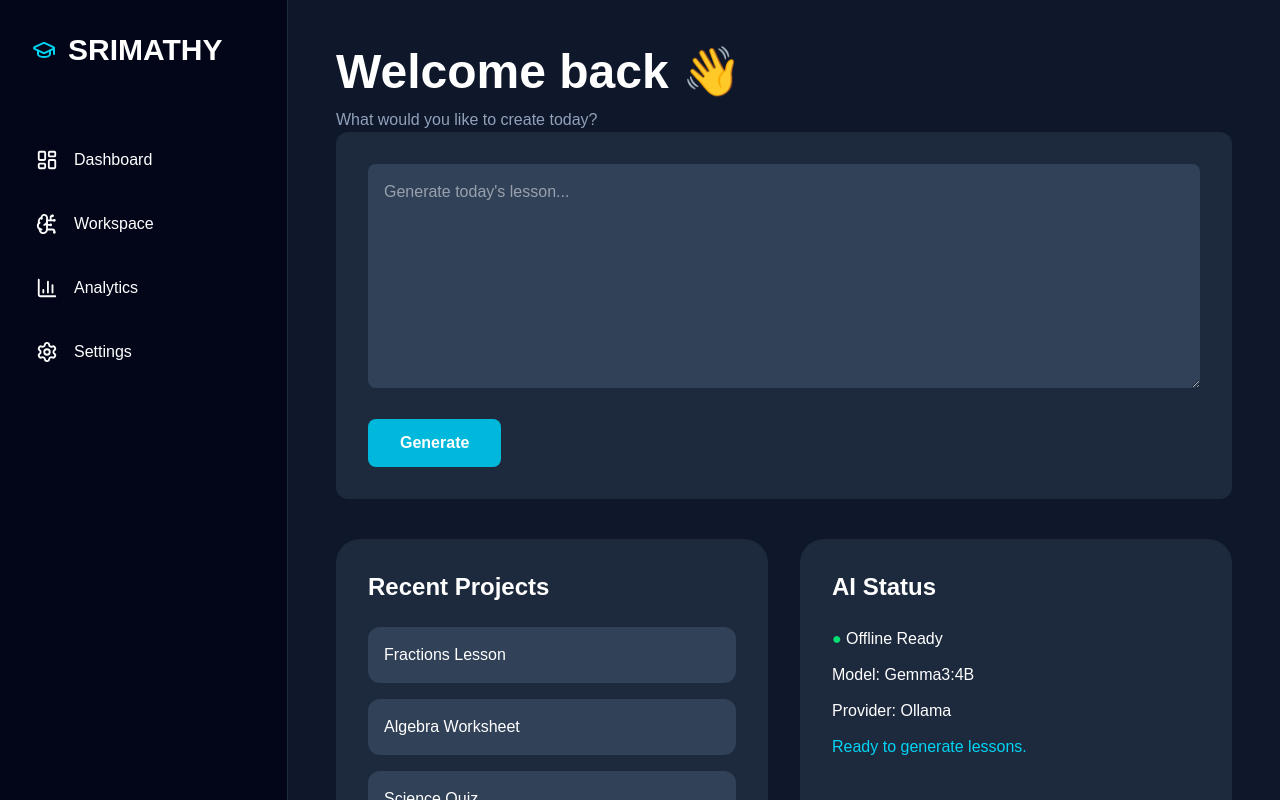
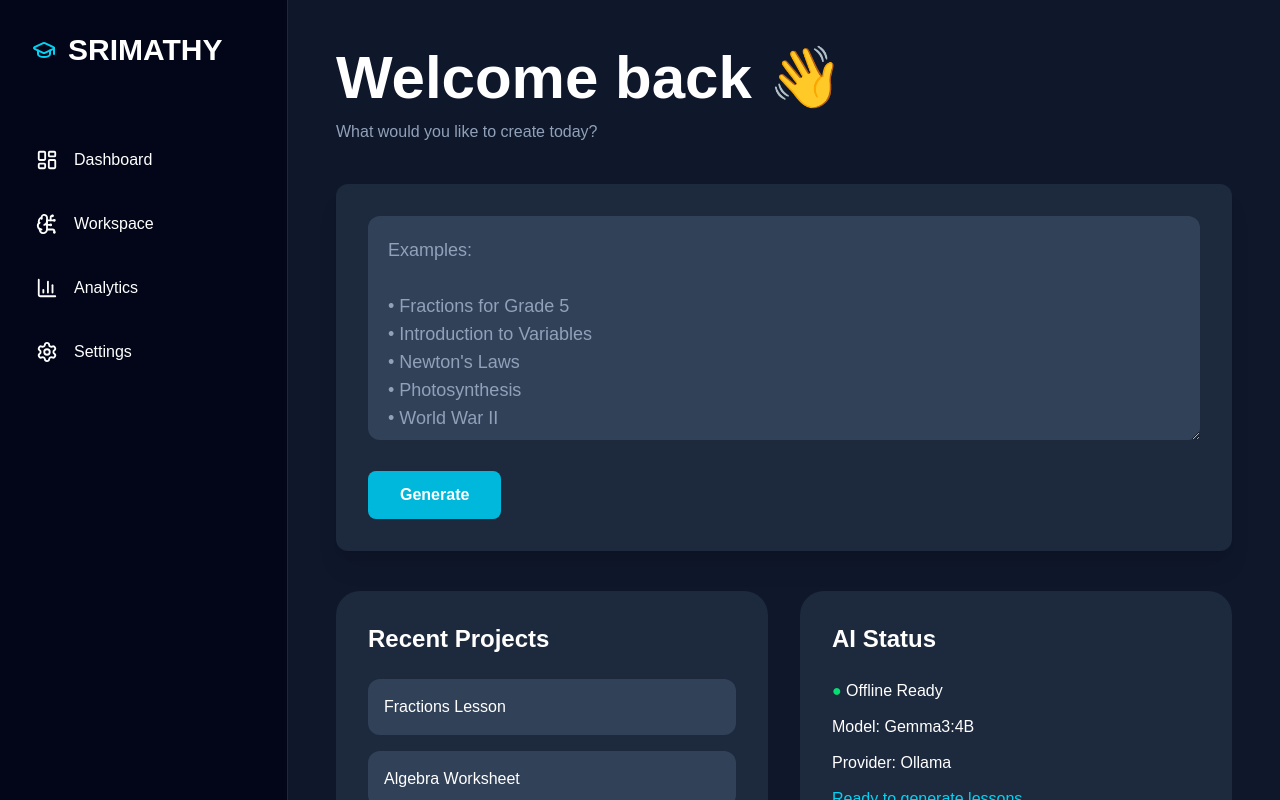
Before and after one commit to imrazack-cisco/srimathy-v1, a Next.js app: page /workspace in a window 1280 px wide. Shown: the top 800 px of the page. Built offline with nearby package versions, Linux system fonts and the light colour scheme.

Commit message:
Sprint 4.1 - Curriculum Agent introduced

```diff
--- a/agents/curriculum/index.ts
+++ b/agents/curriculum/index.ts
@@ -1,44 +1,31 @@
 import { generate } from "@/services/ollama/client";
 import { curriculumPrompt } from "@/lib/prompts";
 
-export async function generateCurriculum(topic: string) {
-  const prompt = `
+export interface LessonRequest {
+  topic: string;
+}
+
+export interface LessonResponse {
+  title: string;
+  content: string;
+}
+
+export async function curriculumAgent(
+  request: LessonRequest
+): Promise<LessonResponse> {
+
+  const fullPrompt = `
 ${curriculumPrompt}
 
-Create a complete lesson for:
+Teacher Request:
 
-${topic}
-
-Return the lesson in this exact format:
-
-# Lesson Title
-
-## Learning Objectives
-
-- Objective 1
-- Objective 2
-- Objective 3
-
-## Explanation
-
-Explain the concept clearly.
-
-## Examples
-
-Provide at least two examples.
-
-## Activities
-
-Suggest two classroom activities.
-
-## Homework
-
-Give five homework questions.
-
-## Summary
-
-Summarize the lesson.
+${request.topic}
 `;
 
-  return await generate(prompt);
+  const lesson = await generate(fullPrompt);
+
+  return {
+    title: request.topic,
+    content: lesson,
+  };
 }
--- a/agents/master/index.ts
+++ b/agents/master/index.ts
@@ -1,10 +1,7 @@
-import { generateCurriculum } from "@/agents/curriculum";
+import { curriculumAgent } from "@/agents/curriculum";
 
-export async function generateProject(prompt: string) {
-  const lesson = await generateCurriculum(prompt);
-
-  return {
-    title: prompt,
-    content: lesson,
-  };
+export async function masterAgent(prompt: string) {
+  return curriculumAgent({
+    topic: prompt,
+  });
 }
--- a/app/workspace/page.tsx
+++ b/app/workspace/page.tsx
@@ -1,24 +1,33 @@
 "use client";
 
-import { useState } from "react";
+import { useState, useRef, useEffect } from "react";
 
 import Sidebar from "@/components/sidebar/Sidebar";
 import PromptBox from "@/components/workspace/PromptBox";
-import LessonViewer from "@/components/workspace/LessonViewer";
+import MarkdownViewer from "@/components/workspace/MarkdownViewer";
+import AIStatus from "@/components/workspace/AIStatus";
 import RecentProjects from "@/components/workspace/RecentProjects";
-import AIStatus from "@/components/workspace/AIStatus";
 
 export default function WorkspacePage() {
   const [lesson, setLesson] = useState("");
 
+  const lessonRef = useRef<HTMLDivElement>(null);
+
+  useEffect(() => {
+    if (lesson) {
+      lessonRef.current?.scrollIntoView({
+        behavior: "smooth",
+      });
+    }
+  }, [lesson]);
+
   return (
-    <main className="flex h-screen bg-slate-900 text-white">
-
+    <main className="flex min-h-screen bg-slate-900 text-white">
       <Sidebar />
 
-      <section className="flex-1 overflow-y-auto p-12">
+      <section className="flex-1 p-12">
 
-        <h1 className="text-5xl font-bold">
+        <h1 className="text-6xl font-bold">
           Welcome back 👋
         </h1>
 
@@ -26,17 +35,25 @@ export default function WorkspacePage() {
           What would you like to create today?
         </p>
 
-        <PromptBox onLessonGenerated={setLesson} />
+        <div className="mt-10">
+          <PromptBox onLessonGenerated={setLesson} />
+        </div>
 
-        <LessonViewer lesson={lesson} />
+        {lesson && (
+          <div
+            ref={lessonRef}
+            className="mt-10 rounded-xl bg-slate-800 p-8"
+          >
+            <MarkdownViewer content={lesson} />
+          </div>
+        )}
 
-        <div className="grid grid-cols-2 gap-8 mt-10">
+        <div className="mt-10 grid grid-cols-2 gap-8">
           <RecentProjects />
           <AIStatus />
         </div>
 
       </section>
-
     </main>
   );
 }
--- /dev/null
+++ b/components/workspace/MarkdownViewer.tsx
@@ -0,0 +1,31 @@
+import ReactMarkdown from "react-markdown";
+import remarkGfm from "remark-gfm";
+
+interface Props {
+  content: string;
+}
+
+export default function MarkdownViewer({ content }: Props) {
+  return (
+    <article
+      className="
+      prose
+      prose-invert
+      max-w-none
+      prose-headings:text-cyan-300
+      prose-p:text-slate-200
+      prose-strong:text-white
+      prose-code:text-yellow-300
+      prose-pre:bg-slate-950
+      prose-li:text-slate-200
+      prose-hr:border-slate-700
+      prose-blockquote:border-cyan-500
+      prose-blockquote:text-slate-300
+      "
+    >
+      <ReactMarkdown remarkPlugins={[remarkGfm]}>
+        {content}
+      </ReactMarkdown>
+    </article>
+  );
+}
--- a/components/workspace/PromptBox.tsx
+++ b/components/workspace/PromptBox.tsx
@@ -32,35 +32,82 @@ export default function PromptBox({
 
       if (data.content) {
         onLessonGenerated(data.content);
+
+        // Clear prompt after successful generation
+        setPrompt("");
       } else {
         alert(data.error || "Generation failed.");
       }
     } catch (err) {
       console.error(err);
       alert("Unable to generate lesson.");
+    } finally {
+      setLoading(false);
     }
-
-    setLoading(false);
   }
 
   return (
-    <div className="rounded-xl bg-slate-800 p-8">
+    <div className="rounded-xl bg-slate-800 p-8 shadow-xl">
 
       <textarea
-        className="w-full h-56 rounded-lg bg-slate-700 p-4 text-white outline-none"
-        placeholder="Generate today's lesson..."
+        className="
+          h-56
+          w-full
+          rounded-xl
+          bg-slate-700
+          p-5
+          text-lg
+          text-white
+          outline-none
+          placeholder:text-slate-400
+          focus:ring-2
+          focus:ring-cyan-500
+          transition
+        "
+        placeholder={`Examples:
+
+• Fractions for Grade 5
+• Introduction to Variables
+• Newton's Laws
+• Photosynthesis
+• World War II
+`}
         value={prompt}
+        disabled={loading}
         onChange={(e) => setPrompt(e.target.value)}
       />
 
       <button
         onClick={generateLesson}
         disabled={loading}
-        className="mt-6 rounded-lg bg-cyan-500 px-8 py-3 font-semibold hover:bg-cyan-400 disabled:opacity-50"
+        className="
+          mt-6
+          flex
+          items-center
+          gap-3
+          rounded-lg
+          bg-cyan-500
+          px-8
+          py-3
+          font-semibold
+          transition-all
+          hover:bg-cyan-400
+          disabled:cursor-not-allowed
+          disabled:opacity-60
+        "
       >
-        {loading ? "Generating..." : "Generate"}
+        {loading && (
+          <div className="h-5 w-5 animate-spin rounded-full border-2 border-white border-t-transparent"></div>
+        )}
+
+        {loading ? "Generating Lesson..." : "Generate"}
       </button>
 
+      {loading && (
+        <p className="mt-4 text-sm text-cyan-300 animate-pulse">
+          🤖 SRIMATHY is preparing your lesson...
+        </p>
+      )}
     </div>
   );
 }
--- a/lib/prompts.ts
+++ b/lib/prompts.ts
@@ -1,17 +1,49 @@
 export const curriculumPrompt = `
-You are SRIMATHY, an expert AI Teacher.
+You are SRIMATHY, an expert AI teacher.
 
-Your responsibility is to generate structured educational lessons.
+Generate lessons ONLY in Markdown.
 
-Rules:
+Always return this structure exactly:
 
-- Explain concepts clearly.
-- Use simple English.
-- Always use Markdown.
-- Give practical examples.
-- Include activities.
-- Include homework.
-- Encourage critical thinking.
-- Keep explanations engaging.
-- Be suitable for students.
+# Lesson Title
+
+## Learning Objectives
+
+- Objective 1
+- Objective 2
+- Objective 3
+
+---
+
+## Explanation
+
+Write a detailed explanation.
+
+Include examples.
+
+---
+
+## Activity
+
+Give one classroom activity.
+
+---
+
+## Homework
+
+Give three homework questions.
+
+---
+
+## Summary
+
+Summarize the lesson.
+
+Use proper Markdown headings.
+
+Never output JSON.
+
+Never explain yourself.
+
+Return only the lesson.
 `;
--- a/package.json
+++ b/package.json
@@ -9,6 +9,7 @@
     "lint": "eslint"
   },
   "dependencies": {
+    "@tailwindcss/typography": "^0.5.20",
     "lucide-react": "^1.24.0",
     "next": "16.2.10",
     "ollama": "^0.6.3",
```
Also changed, not shown: 1 other file (tests, documents, lock files or other folders).
